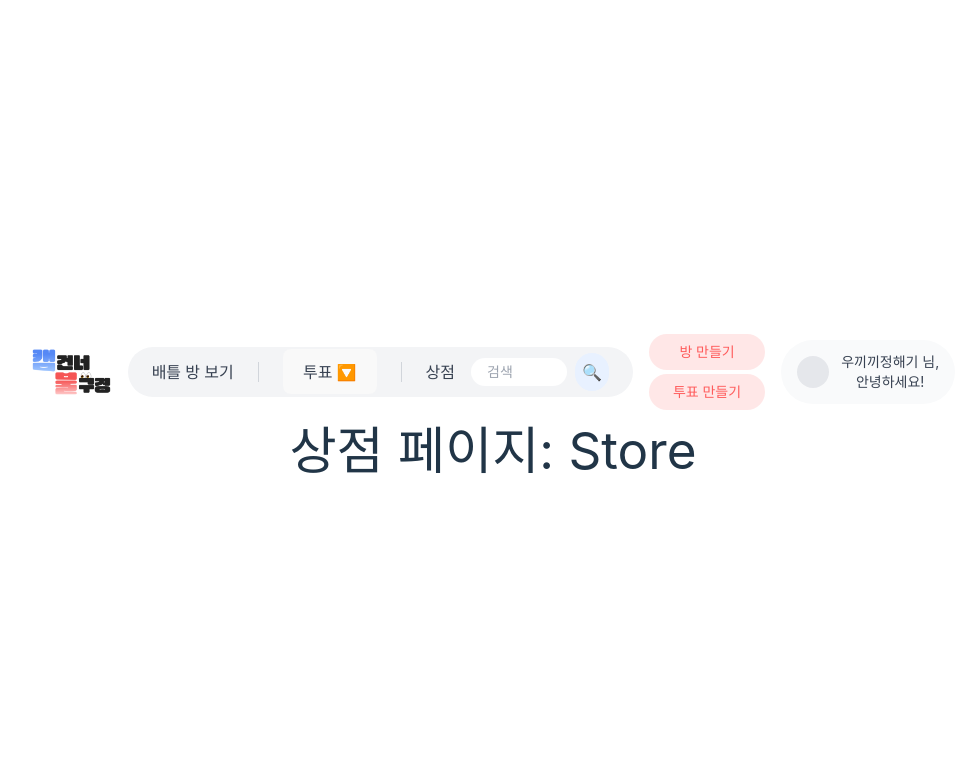
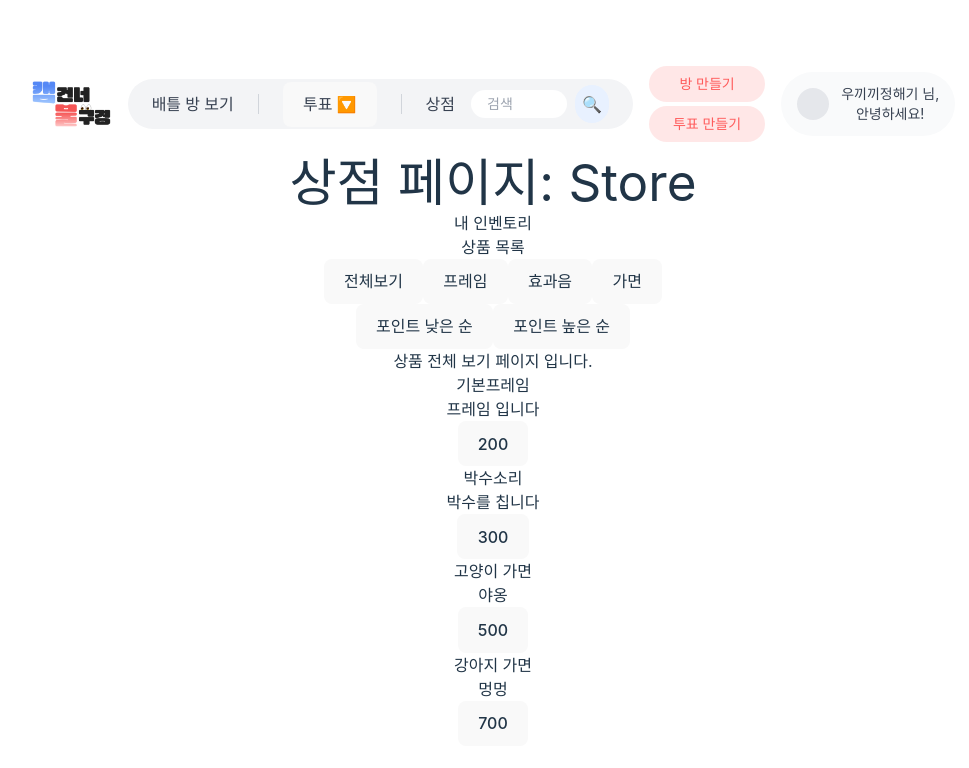
Before and after one commit to stitchzzang/Overthecam_PJT, a React (Vite) app in the folder frontend/overthecam/: page /store in a window 1280 px wide. Shown: the top 768 px of the page, without its empty margins (147-1116 px from the left). Built offline with nearby package versions, Linux system fonts and the light colour scheme; no server answers.

Commit message:
✨ feat: 상점 아이템 목록 필터 및 정렬 구현

```diff
--- /dev/null
+++ b/frontend/overthecam/src/components/ItemShop/ItemList.jsx
@@ -0,0 +1,91 @@
+import { useState, useEffect } from "react";
+import ItemListItem from "./ItemListItem";
+import { getItem } from "../../service/ItemShop/api";
+
+function ItemList() {
+  const [isLoading, setIsLoading] = useState(true);
+  const [filter, setFilter] = useState(3);
+  const [order, setOrder] = useState(0); // 포인트 낮은 순서
+  const [Items, setItems] = useState([
+    {
+      name: "기본프레임",
+      price: 200,
+      detail: "프레임 입니다",
+      imageUrl: "",
+      type: 0,
+    },
+    {
+      name: "박수소리",
+      price: 300,
+      detail: "박수를 칩니다",
+      imageUrl: "",
+      type: 1,
+    },
+    {
+      name: "강아지 가면",
+      price: 700,
+      detail: "멍멍",
+      imageUrl: "",
+      type: 2,
+    },
+    {
+        name: "고양이 가면",
+        price: 500,
+        detail: "야옹",
+        imageUrl: "",
+        type: 2,
+      },
+  ]);
+
+  useEffect(() => {
+    setIsLoading(true);
+    // axios 요청
+    getItem()
+      .then((res) => {
+        setItems(res.data);
+      })
+      .catch((error) => {
+        console.log("데이터 불러오기 실패", error);
+      })
+      .finally(() => {
+        setIsLoading(false);
+      });
+  }, []);
+
+  const filteredItems =
+    filter === 3 ? Items : Items.filter((item) => item.type === filter);
+
+  const orderedItems = [...filteredItems].sort((a, b) =>
+    order === 0 ? a.price - b.price : b.price - a.price
+  );
+
+  return (
+    <>
+      <div>
+        <button onClick={() => setFilter(3)}>전체보기</button>
+        <button onClick={() => setFilter(0)}>프레임</button>
+        <button onClick={() => setFilter(1)}>효과음</button>
+        <button onClick={() => setFilter(2)}>가면</button>
+      </div>
+      <div>
+        <button onClick={() => setOrder(0)}>포인트 낮은 순</button>
+        <button onClick={() => setOrder(1)}>포인트 높은 순</button>
+      </div>
+      <h5>상품 전체 보기 페이지 입니다.</h5>
+      {/* 로딩 중이면 로딩 메시지 표시 */}
+      {isLoading ? (
+        <p>🔄 로딩 중...</p>
+      ) : orderedItems.length > 0 ? (
+        orderedItems.map((item, i) => (
+          <div key={i}>
+            <ItemListItem itemInfo={item} />
+          </div>
+        ))
+      ) : (
+        <p>해당 카테고리에 상품이 없습니다.</p>
+      )}
+    </>
+  );
+}
+
+export default ItemList;
--- /dev/null
+++ b/frontend/overthecam/src/components/ItemShop/ItemListItem.jsx
@@ -0,0 +1,19 @@
+function ItemListItem({ itemInfo }) {
+    const onPurchase = ()=>{
+        // 모달 띄우기
+        // 모달 확인 시
+        // 구매 axios 함수
+    }
+  return (
+    <>
+      <h5>{itemInfo.name}</h5>
+      <img src={itemInfo.imageURL} alt=""/>
+      <p>{itemInfo.detail}</p>
+      <div>
+        <button onClick={onPurchase}>{itemInfo.price}</button>
+      </div>
+    </>
+  );
+}
+
+export default ItemListItem;
--- a/frontend/overthecam/src/page/ItemShop/ItemShopPage.jsx
+++ b/frontend/overthecam/src/page/ItemShop/ItemShopPage.jsx
@@ -1,31 +1,21 @@
-import axios, { Axios } from "axios";
-import { useEffect, useState } from "react";
-import { getItem } from "../../service/ItemShop/api";
+import ItemList from "../../components/ItemShop/ItemList";
 
 function ItemShopPage() {
-    const BASE_URL = ""
-  const [Items, setItems] = useState([[
-    {
-      name: "기본프레임",
-      price: 200,
-      detail: "프레임 입니다",
-      imageUrl: "",
-      type: 0
-    }
-  ]]);
-
-  useEffect(()=>{
-    // axios 요청
-    getItem();
-
-  },[])
 
   return (
     <>
       <div>
         <h1>상점 페이지: Store</h1>
       </div>
-      <div></div>
+      <div>
+        <h3>내 인벤토리</h3>
+      </div>
+      <div>
+        <h3>상품 목록</h3>
+        <div>
+            <ItemList/>
+        </div>
+      </div>
     </>
   );
 }
```
